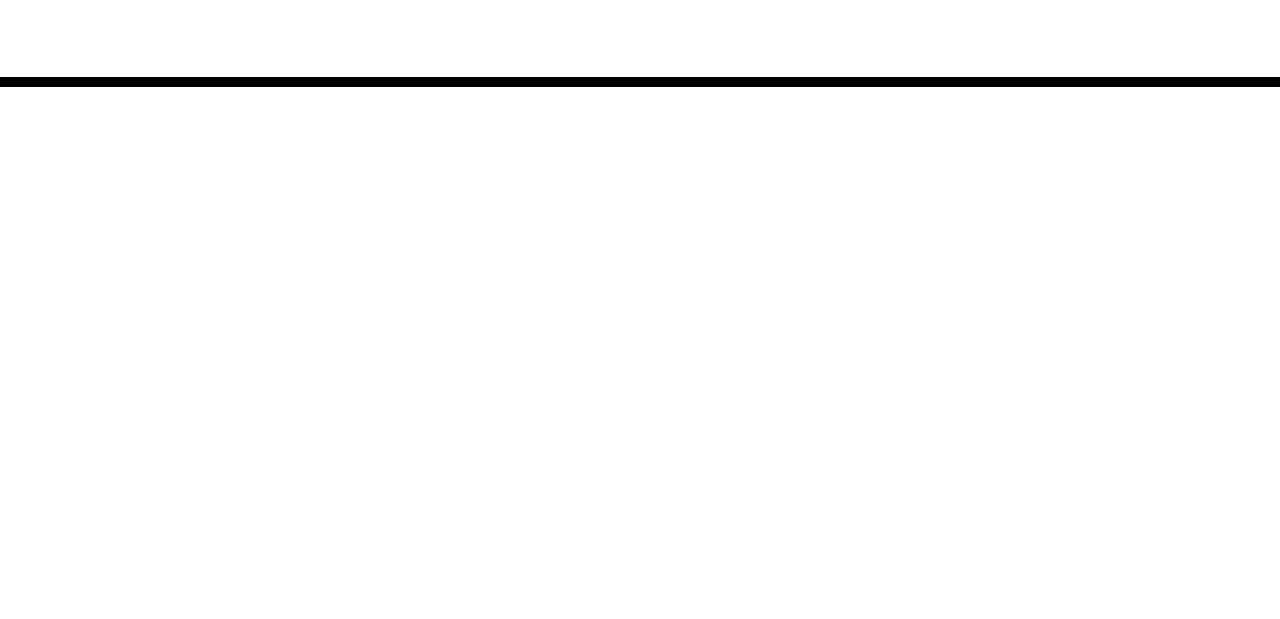
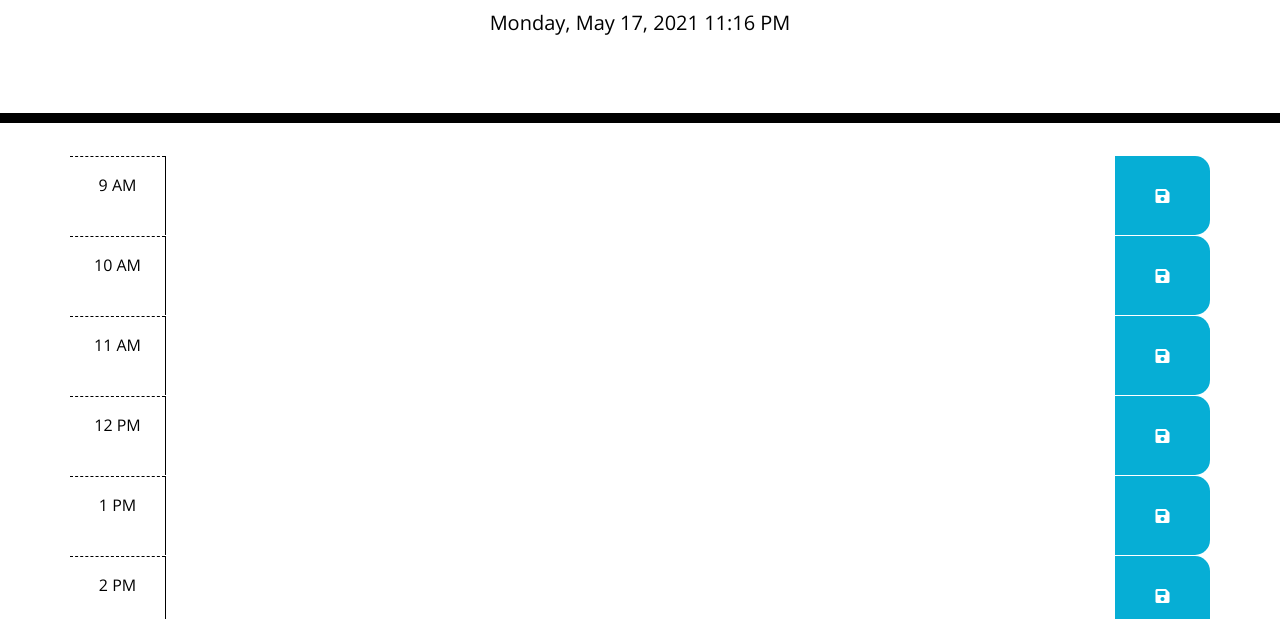
Before and after one commit to pravton/work-day-scheduler-challenge, a plain HTML site: page index.html in a window 1280 px wide. Shown: the part 181-800 px from the top of the page. Drawn offline with nearby package versions, Linux system fonts and the light colour scheme; files that its build step writes are made by us from their sources.

Commit message:
updated layout with jquery

```diff
--- a/assets/css/style.css
+++ b/assets/css/style.css
@@ -40,6 +40,7 @@ textarea{
   background-color: #ffffff;
   color: #000000;
   border-top: 1px dashed #000000;
+  padding-top: 20px;
 }
 
 .past {
@@ -63,6 +64,11 @@ textarea{
   border-bottom-right-radius: 15px;
   background-color: #06AED5;
   color: white;
+  border-style: none;
+}
+
+.saveBtn:focus {
+  outline: none;
 }
 
 .saveBtn i:hover {
--- a/assets/js/script.js
+++ b/assets/js/script.js
@@ -0,0 +1,32 @@
+// script for workday scheduler
+var workHours = [9 + " AM",10 + " AM",11 + " AM",12 + " PM",1 + " PM",2 + " PM",3 + " PM",4 + " PM",5 + " PM"];
+
+var currentDayTime = dayjs().format('dddd, MMMM D, YYYY h:mm A');
+
+$("#currentDay").text(currentDayTime);
+
+var createList = function(workHour, taskText) {
+    var hourContainer = $("<li>").addClass("time-block row").attr("id", i)
+    var hourBlock = $("<div>")
+    .addClass("col-2 col-md-1 hour")
+    .text(workHour);
+
+    var contentBlock = $("<textarea>")
+    .addClass("col-8 col-md-10 description")
+    .text(taskText);
+
+
+    var saveBlock = $("<button>")
+    .addClass("saveBtn col-2 col-md-1")
+    .html("<i class='fas fa-save'></i>");
+
+    hourContainer.append(hourBlock, contentBlock, saveBlock);
+
+    $(".container").append(hourContainer);
+
+}
+
+for (var i = 0; i < workHours.length; i++) {
+    createList(workHours[i]);
+    console.log(workHours[i]);
+}
--- a/index.html
+++ b/index.html
@@ -18,7 +18,7 @@
       href="https://fonts.googleapis.com/css?family=Open+Sans&display=swap"
       rel="stylesheet"
     />
-    <link rel="stylesheet" href="style.css" />
+    <link rel="stylesheet" href="./assets/css/style.css" />
     <title>Work Day Scheduler</title>
   </head>
 
@@ -33,6 +33,7 @@
     </div>
 
     <script src="https://code.jquery.com/jquery-3.4.1.min.js"></script>
-    <script src="https://cdnjs.cloudflare.com/ajax/libs/moment.js/2.24.0/moment.min.js"></script>
+    <script src="https://cdn.jsdelivr.net/npm/dayjs@1.10.4/dayjs.min.js"></script>
+    <script src="./assets/js/script.js"></script>
   </body>
 </html>
```
